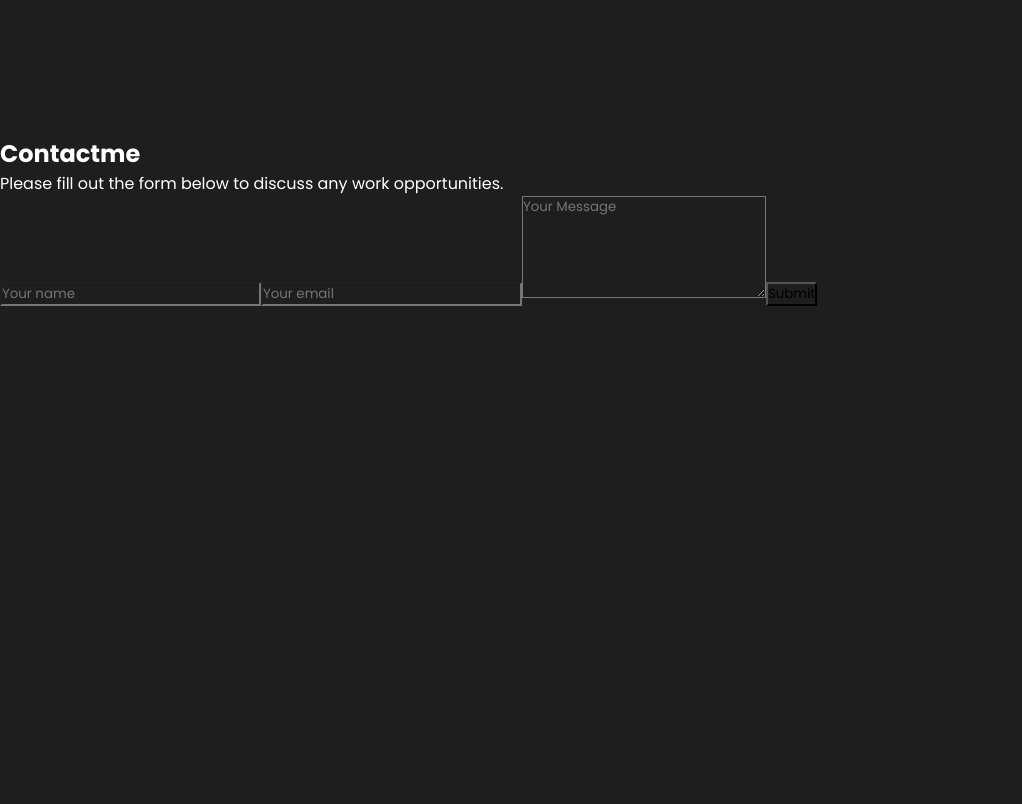
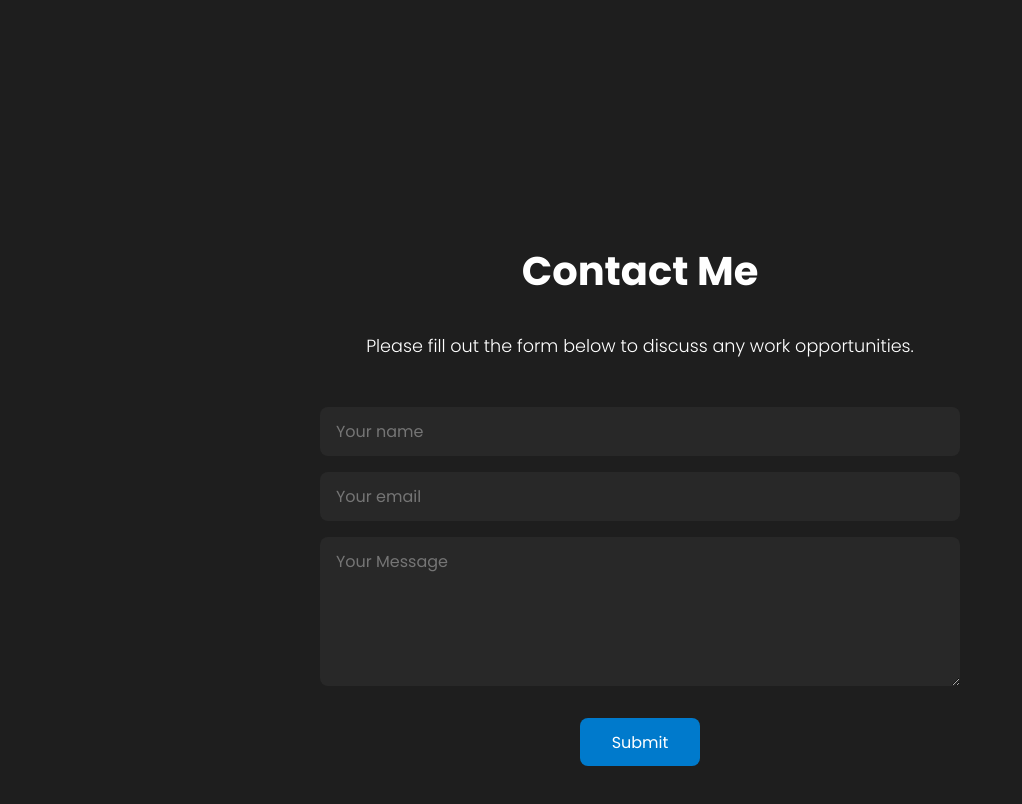
Before and after one commit to s-nguza/Portfolio, a React (Create React App) app: page / in a window 1280 px wide. Shown: the part 2000-2804 px from the top of the page, without its empty margins (0-1022 px from the left). Before the commit the page ends 2306 px from the top, so only its background shows below. Built offline with nearby package versions, Linux system fonts and the light colour scheme.

Commit message:
contact changes

```diff
--- a/src/components/Contact/Contact.js
+++ b/src/components/Contact/Contact.js
@@ -1,21 +1,25 @@
 import React from 'react'
-import './contact.css'
+import './contact.css';
 
 const Contact = () => {
   return (
-    <section className='contactPage'>
-        <div id ="contact" ></div>
-        <h1 className='contactheader'>Contactme</h1>
-        <span className='contactDesc'>Please fill out the form below to discuss any work opportunities.</span>
-        <form className='contactForm'>
-            <input type='text' className='name' placeholder='Your name'/>
-            <input type = 'email' className='email' placeholder='Your email'/>
-            <textarea className='msg' name='message'  rows = '5' placeholder='Your Message'></textarea>
-            <button type='submit' value='Send' className='submitBtn'>Submit</button>
-        </form>
-
+    <section id='contactPage'>
+      <div className="contact">
+        <div id="contactContent">
+          <h1 className='contactheader'>Contact Me</h1>
+          <span className='contactDesc'>
+            Please fill out the form below to discuss any work opportunities.
+          </span>
+          <form className='contactForm'>
+            <input type='text' className='name' placeholder='Your name' />
+            <input type='email' className='email' placeholder='Your email' />
+            <textarea className='msg' name='message' rows='5' placeholder='Your Message'></textarea>
+            <button type='submit' className='submitBtn'>Submit</button>
+          </form>
+        </div>
+      </div>
     </section>
   )
 }
 
-export default Contact
+export default Contact;
--- a/src/components/Contact/contact.css
+++ b/src/components/Contact/contact.css
@@ -0,0 +1,72 @@
+.contact {
+  height: calc(100vh - 4rem);
+  width: 100vw;
+  display: flex;
+  justify-content: center;
+  align-items: center; /* ✅ vertical centering */
+  padding: 2rem;
+  text-align: center;
+}
+
+#contactContent {
+  max-width: 60rem;
+  width: 100%;
+  text-align: center;  /* ✅ Centers all text inside */
+  display: flex;
+  flex-direction: column;
+  align-items: center;
+}
+
+
+.contactheader {
+  font-size: 2.5rem;
+  margin-bottom: 1rem;
+  text-align: center;
+}
+
+.contactDesc {
+  padding: 1rem;
+  font-size: 1.1rem;
+  font-weight: 300;
+  margin-bottom: 2rem;
+  display: block;
+  text-align: center;
+}
+
+.contactForm {
+  display: flex;
+  flex-direction: column;
+  align-items: center;
+  gap: 1rem;
+  text-align: center;
+  width: 90vw;
+}
+
+.name,
+.email,
+.msg {
+  font-size: 1rem;
+  width: 100%;
+  max-width: 40rem;
+  padding: 0.75rem 1rem;
+  color: white;
+  border: none;
+  border-radius: 0.5rem;
+  background: rgb(40, 40, 40);
+}
+
+.submitBtn {
+  margin-top: 1rem;
+  padding: 0.7rem 2rem;
+  font-size: 1rem;
+  background-color: #007acc;
+  color: white;
+  border: none;
+  border-radius: 0.5rem;
+  cursor: pointer;
+  transition: background-color 0.3s ease;
+}
+
+.submitBtn:hover {
+  background-color: #005fa3;
+}
```
Also changed, not shown: src/asserts/Linkedin.png (added), src/asserts/github.png (added).
